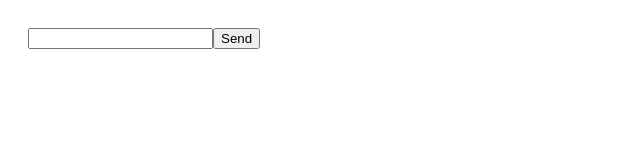
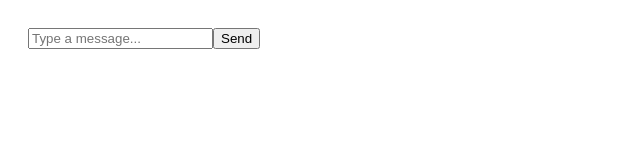
Before and after one commit to farrisajohn-cmd/08062025, a React (Create React App) app: page / in a window 1280 px wide. Shown: the top 160 px of the page, without its empty margins (0-640 px from the left). Built offline with nearby package versions, Linux system fonts and the light colour scheme.

Commit message:
Update ChatBox.jsx

```diff
--- a/src/ChatBox.jsx
+++ b/src/ChatBox.jsx
@@ -5,25 +5,45 @@ function ChatBox() {
   const [input, setInput] = useState("");
 
   const sendMessage = async () => {
+    try {
       const response = await fetch(`${process.env.REACT_APP_API_URL}/chat`, {
         method: "POST",
         headers: { "Content-Type": "application/json" },
         body: JSON.stringify({ message: input })
       });
 
+      if (!response.ok) {
+        throw new Error(`HTTP error! status: ${response.status}`);
+      }
+
       const data = await response.json();
-    setMessages([...messages, { role: "user", content: input }]);
+
+      setMessages([
+        ...messages,
+        { role: "user", content: input },
+        { role: "assistant", content: "✅ message sent successfully!" } // temp message
+      ]);
       setInput("");
+    } catch (error) {
+      console.error("Chat error:", error);
+      alert("Something went wrong. Check the console for details.");
+    }
   };
 
   return (
     <div>
       <div>
         {messages.map((msg, i) => (
-          <div key={i}><b>{msg.role}:</b> {msg.content}</div>
+          <div key={i}>
+            <b>{msg.role}:</b> {msg.content}
+          </div>
         ))}
       </div>
-      <input value={input} onChange={(e) => setInput(e.target.value)} />
+      <input
+        value={input}
+        onChange={(e) => setInput(e.target.value)}
+        placeholder="Type a message..."
+      />
       <button onClick={sendMessage}>Send</button>
     </div>
   );
```
Lines whose indentation alone changed are shown as unchanged.
